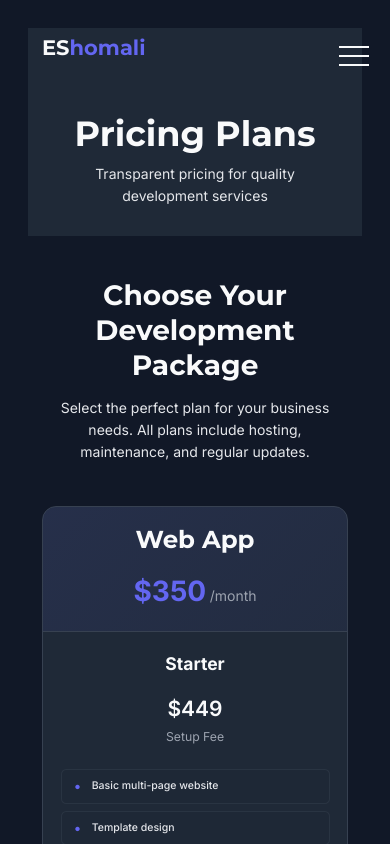
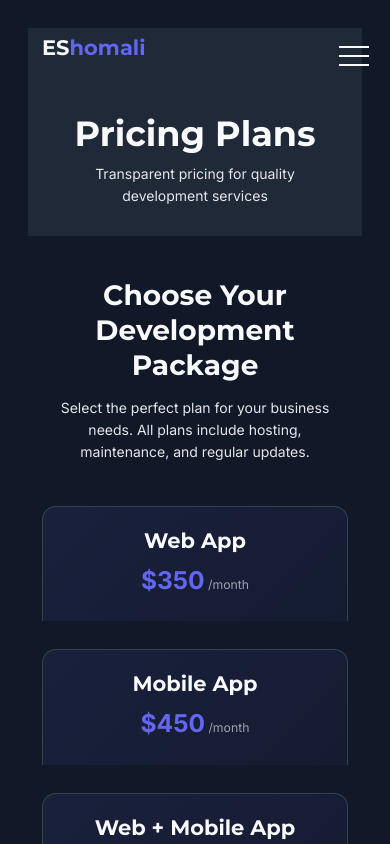
Before and after one commit to eshomali/eshomali, a React (Vite) app: page /pricing in a window 390 px wide. Built offline with nearby package versions, Linux system fonts and the light colour scheme; no server answers.

Commit message:
More pricing updates

```diff
--- a/src/pages/PricingPage.css
+++ b/src/pages/PricingPage.css
@@ -24,37 +24,31 @@
   margin: 0 auto;
 }
 
-.pricing-grid {
+/* Service headers row */
+.pricing-headers {
   display: grid;
-  grid-template-columns: repeat(3, 1fr);
+  grid-template-columns: 200px repeat(3, 1fr);
   gap: 2rem;
-  margin-bottom: 4rem;
+  margin-bottom: 1rem;
 }
 
-.pricing-column {
-  background-color: #1f2937;
-  border-radius: 1rem;
-  overflow: hidden;
-  border: 1px solid #374151;
-  transition: transform 0.3s ease, box-shadow 0.3s ease;
+.pricing-header-spacer {
+  /* Empty space for tier labels column */
 }
 
-.pricing-column:hover {
-  transform: translateY(-5px);
-  box-shadow: 0 20px 25px -5px rgba(0, 0, 0, 0.1), 0 10px 10px -5px rgba(0, 0, 0, 0.04);
+.pricing-service-header {
+  text-align: center;
+  padding: 1.5rem;
+  background: linear-gradient(135deg, rgba(99, 102, 241, 0.1), rgba(99, 102, 241, 0.05));
+  border-radius: 1rem 1rem 0 0;
+  border: 1px solid #374151;
+  border-bottom: none;
 }
 
-.pricing-header {
-  padding: 2rem;
-  text-align: center;
-  background: linear-gradient(135deg, rgba(99, 102, 241, 0.1), rgba(99, 102, 241, 0.05));
-  border-bottom: 1px solid #374151;
-}
-
-.pricing-header h3 {
+.pricing-service-header h3 {
   font-size: 1.75rem;
   color: #f9fafb;
-  margin-bottom: 1rem;
+  margin-bottom: 0.5rem;
 }
 
 .monthly-fee {
@@ -65,33 +59,55 @@
 }
 
 .monthly-fee .amount {
-  font-size: 2.5rem;
+  font-size: 2rem;
   font-weight: 700;
   color: #6366f1;
 }
 
 .monthly-fee .period {
-  font-size: 1rem;
+  font-size: 0.875rem;
   color: #9ca3af;
 }
 
-.pricing-tier {
-  padding: 2rem;
-  border-bottom: 1px solid #374151;
-  position: relative;
-  transition: background-color 0.3s ease;
+/* Pricing tier rows */
+.pricing-tier-row {
+  display: grid;
+  grid-template-columns: 200px repeat(3, 1fr);
+  gap: 2rem;
+  margin-bottom: 2rem;
 }
 
-.pricing-tier:last-child {
-  border-bottom: none;
+.tier-label {
+  display: flex;
+  align-items: center;
+  justify-content: flex-end;
+  padding-right: 2rem;
 }
 
-.pricing-tier:hover {
-  background-color: rgba(99, 102, 241, 0.05);
+.tier-label h4 {
+  font-size: 1.5rem;
+  font-weight: 700;
+  color: #f9fafb;
 }
 
-.pricing-tier.featured {
+/* Individual pricing cards */
+.pricing-card {
+  background-color: #1f2937;
+  border-radius: 1rem;
+  padding: 2rem;
+  border: 1px solid #374151;
+  position: relative;
+  transition: transform 0.3s ease, box-shadow 0.3s ease;
+}
+
+.pricing-card:hover {
+  transform: translateY(-5px);
+  box-shadow: 0 20px 25px -5px rgba(0, 0, 0, 0.1), 0 10px 10px -5px rgba(0, 0, 0, 0.04);
+}
+
+.pricing-card.featured {
   background-color: rgba(99, 102, 241, 0.08);
+  border-color: rgba(99, 102, 241, 0.3);
 }
 
 .featured-badge {
@@ -107,15 +123,9 @@
   border-bottom-right-radius: 0.5rem;
 }
 
-.tier-name {
-  font-size: 1.5rem;
-  font-weight: 700;
-  color: #f9fafb;
-  margin-bottom: 1rem;
-}
-
 .setup-fee {
   margin-bottom: 1.5rem;
+  text-align: center;
 }
 
 .setup-fee .amount {
@@ -130,7 +140,7 @@
   color: #9ca3af;
 }
 
-/* Feature boxes styling */
+/* Feature list */
 .tier-features {
   display: flex;
   flex-direction: column;
@@ -158,29 +168,24 @@
   font-size: 1rem;
 }
 
-.feature-tag:hover {
+.pricing-card:hover .feature-tag {
   background-color: rgba(31, 41, 55, 0.8);
   border-color: rgba(99, 102, 241, 0.3);
-  transform: translateX(2px);
 }
 
-.pricing-tier.featured .feature-tag {
+.pricing-card.featured .feature-tag {
   background-color: rgba(99, 102, 241, 0.08);
   border-color: rgba(99, 102, 241, 0.2);
-}
-
-.pricing-tier.featured .feature-tag:hover {
-  background-color: rgba(99, 102, 241, 0.12);
-  border-color: rgba(99, 102, 241, 0.4);
 }
 
 .tier-button {
   width: 100%;
 }
 
+/* Additional sections */
 .pricing-notes {
   max-width: 800px;
-  margin: 0 auto 4rem;
+  margin: 4rem auto;
   text-align: center;
   padding: 3rem;
   background-color: #1f2937;
@@ -240,20 +245,41 @@
 
 /* Responsive Design */
 @media (max-width: 1200px) {
-  .pricing-grid {
+  .pricing-headers,
+  .pricing-tier-row {
+    grid-template-columns: 150px repeat(3, 1fr);
     gap: 1.5rem;
+  }
+
+  .tier-label {
+    padding-right: 1rem;
   }
 }
 
 @media (max-width: 992px) {
-  .pricing-grid {
+  .pricing-headers,
+  .pricing-tier-row {
     grid-template-columns: 1fr;
-    max-width: 600px;
-    margin: 0 auto 4rem;
+    gap: 1rem;
   }
 
-  .pricing-column {
+  .pricing-header-spacer {
+    display: none;
+  }
+
+  .tier-label {
+    justify-content: center;
+    padding-right: 0;
     margin-bottom: 1rem;
+  }
+
+  .pricing-service-header {
+    margin-bottom: 1rem;
+  }
+
+  .pricing-card {
+    max-width: 400px;
+    margin: 0 auto;
   }
 
   .pricing-notes ul {
@@ -270,16 +296,12 @@
     margin-bottom: 3rem;
   }
 
-  .pricing-header {
-    padding: 1.5rem;
-  }
-
-  .pricing-tier {
+  .pricing-card {
     padding: 1.5rem;
   }
 
   .monthly-fee .amount {
-    font-size: 2rem;
+    font-size: 1.75rem;
   }
 
   .setup-fee .amount {
@@ -300,16 +322,16 @@
     padding: 3rem 0;
   }
 
-  .pricing-header {
+  .pricing-card {
     padding: 1.25rem;
   }
 
-  .pricing-tier {
-    padding: 1.25rem;
+  .tier-label h4 {
+    font-size: 1.25rem;
   }
 
-  .tier-name {
-    font-size: 1.25rem;
+  .pricing-service-header h3 {
+    font-size: 1.5rem;
   }
 
   .feature-tag {
--- a/src/pages/PricingPage.jsx
+++ b/src/pages/PricingPage.jsx
@@ -156,46 +156,9 @@ const PricingPage = () => {
     }
   };
 
-  const PricingColumn = ({ data, category }) => (
-      <div className="pricing-column">
-        <div className="pricing-header">
-          <h3>{data.title}</h3>
-          <div className="monthly-fee">
-            <span className="amount">{data.monthlyFee}</span>
-            <span className="period">/month</span>
-          </div>
-        </div>
-
-        {data.tiers.map((tier, index) => (
-            <div
-                key={index}
-                className={`pricing-tier ${tier.featured ? 'featured' : ''}`}
-            >
-              {tier.featured && <div className="featured-badge">Most Popular</div>}
-              <div className="tier-name">{tier.name}</div>
-              <div className="setup-fee">
-                <span className="amount">{tier.setupFee}</span>
-                <span className="label">Setup Fee</span>
-              </div>
-              <div className="tier-features">
-                {tier.features.map((feature, featureIndex) => (
-                    <span key={featureIndex} className="feature-tag">
-                {feature}
-              </span>
-                ))}
-              </div>
-              <Button
-                  to="/contact"
-                  variant={tier.featured ? 'primary' : 'outline'}
-                  size="medium"
-                  className="tier-button"
-              >
-                Get Started
-              </Button>
-            </div>
-        ))}
-      </div>
-  );
+  // Create arrays for each tier level
+  const tiers = ['Starter', 'Plus', 'Pro'];
+  const services = [pricingData.webApp, pricingData.mobileApp, pricingData.webMobileApp];
 
   return (
       <>
@@ -221,11 +184,58 @@ const PricingPage = () => {
               <p>Select the perfect plan for your business needs. All plans include hosting, maintenance, and regular updates.</p>
             </div>
 
-            <div className="pricing-grid">
-              <PricingColumn data={pricingData.webApp} category="web" />
-              <PricingColumn data={pricingData.mobileApp} category="mobile" />
-              <PricingColumn data={pricingData.webMobileApp} category="web-mobile" />
+            {/* Service Type Headers */}
+            <div className="pricing-headers">
+              <div className="pricing-header-spacer"></div>
+              {services.map((service, index) => (
+                  <div key={index} className="pricing-service-header">
+                    <h3>{service.title}</h3>
+                    <div className="monthly-fee">
+                      <span className="amount">{service.monthlyFee}</span>
+                      <span className="period">/month</span>
+                    </div>
+                  </div>
+              ))}
             </div>
+
+            {/* Pricing Tiers */}
+            {tiers.map((tierName, tierIndex) => (
+                <div key={tierName} className="pricing-tier-row">
+                  <div className="tier-label">
+                    <h4>{tierName}</h4>
+                  </div>
+                  {services.map((service, serviceIndex) => {
+                    const tier = service.tiers[tierIndex];
+                    return (
+                        <div
+                            key={serviceIndex}
+                            className={`pricing-card ${tier.featured ? 'featured' : ''}`}
+                        >
+                          {tier.featured && <div className="featured-badge">Most Popular</div>}
+                          <div className="setup-fee">
+                            <span className="amount">{tier.setupFee}</span>
+                            <span className="label">Setup Fee</span>
+                          </div>
+                          <div className="tier-features">
+                            {tier.features.map((feature, featureIndex) => (
+                                <span key={featureIndex} className="feature-tag">
+                          {feature}
+                        </span>
+                            ))}
+                          </div>
+                          <Button
+                              to="/contact"
+                              variant={tier.featured ? 'primary' : 'outline'}
+                              size="medium"
+                              className="tier-button"
+                          >
+                            Get Started
+                          </Button>
+                        </div>
+                    );
+                  })}
+                </div>
+            ))}
 
             <div className="pricing-notes">
               <h3>All Plans Include:</h3>
```
